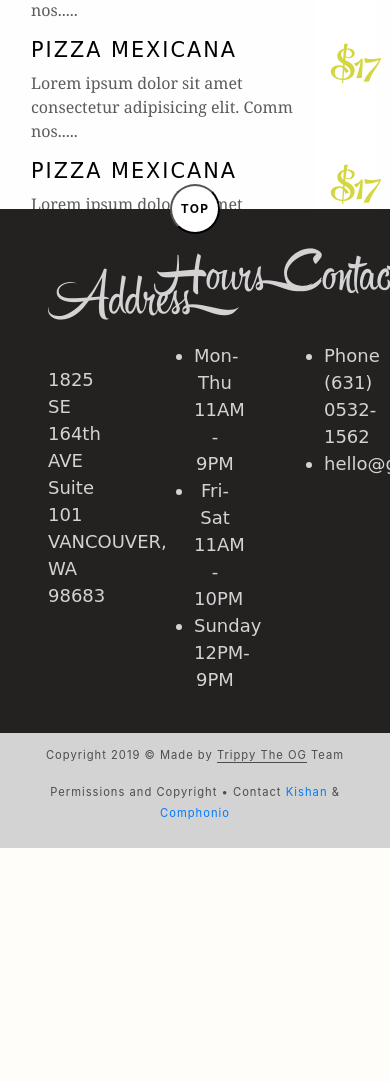
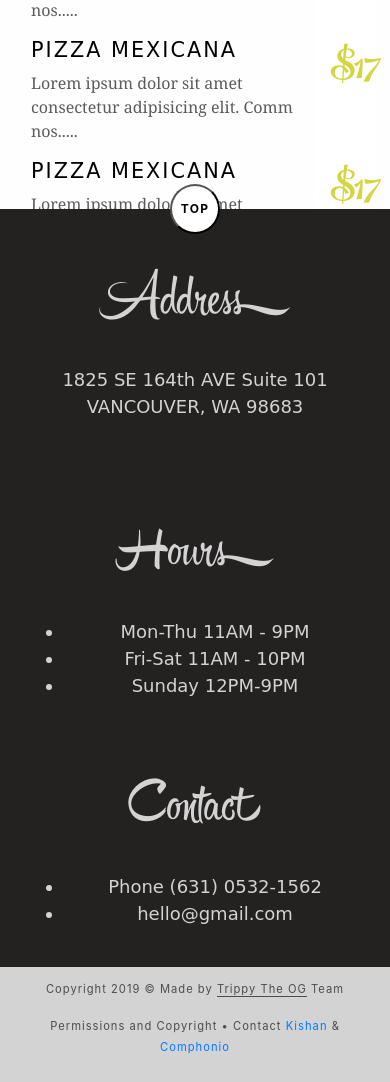
Before and after one commit to comphonia/wildtiger-rnb, a PHP site: page / in a window 390 px wide; the page is wider, and only the part inside the window is pictured. Shown: the part 3636-4718 px from the top of that part. Before the commit the page ends 4484 px from the top of that part, so only its background shows below. Run offline with PHP 8.4, Linux system fonts and the light colour scheme; some libraries are stand-ins or nearby versions.

Commit message:
fixed contact page on mobile

```diff
--- a/index.html
+++ b/index.html
@@ -396,18 +396,18 @@
 
         <div class="container">
             <div class="row">
-                <div class="col-4 p-5">
-                    <h3 style="margin-top: 20px;">
+                <div class="col-lg-4 col-md-4 col-sm-12 p-5">
+                    <h3 style="margin-top: 20px;" class="text-center">
                         Address
                     </h3>
                     <br>
-                    <p class="footer_p">
+                    <p class="footer_p text-center">
                         1825 SE 164th AVE Suite 101
 
                         VANCOUVER, WA 98683
                     </p>
                 </div>
-                <div class="col-4 p-4">
+                <div class="col-lg-4 col-md-4 col-sm-12 p-4">
                     <h3 style="margin-top: 20px;" class="text-center">
                         Hours
                     </h3>
@@ -418,7 +418,7 @@
                         <li>Sunday 12PM-9PM</li>
                     </ul>
                 </div>
-                <div class="col-4 p-4">
+                <div class="col-lg-4 col-md-4 col-sm-12 p-4">
                     <h3 style="margin-top: 20px;" class="text-center">
                         Contact
                     </h3>
```
Also changed, not shown: assets/css/index.css (line endings or trailing spaces).
